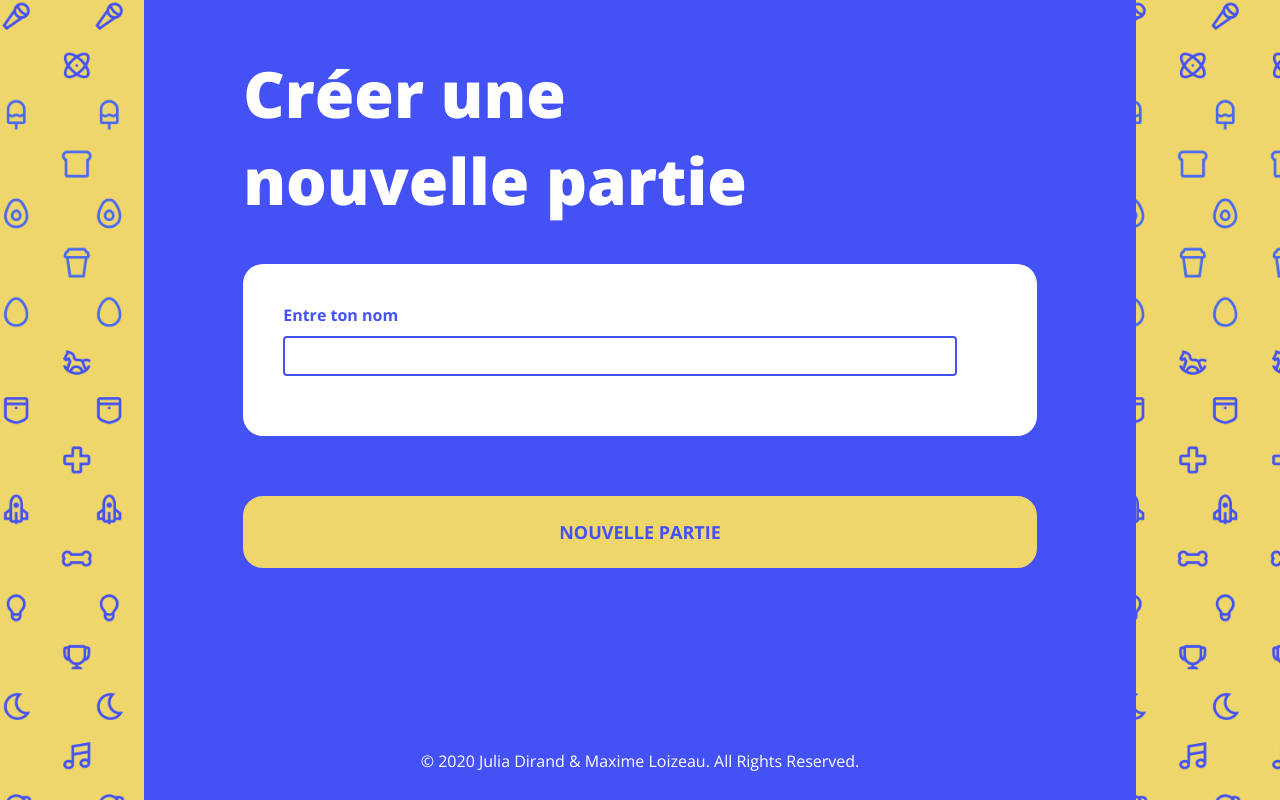
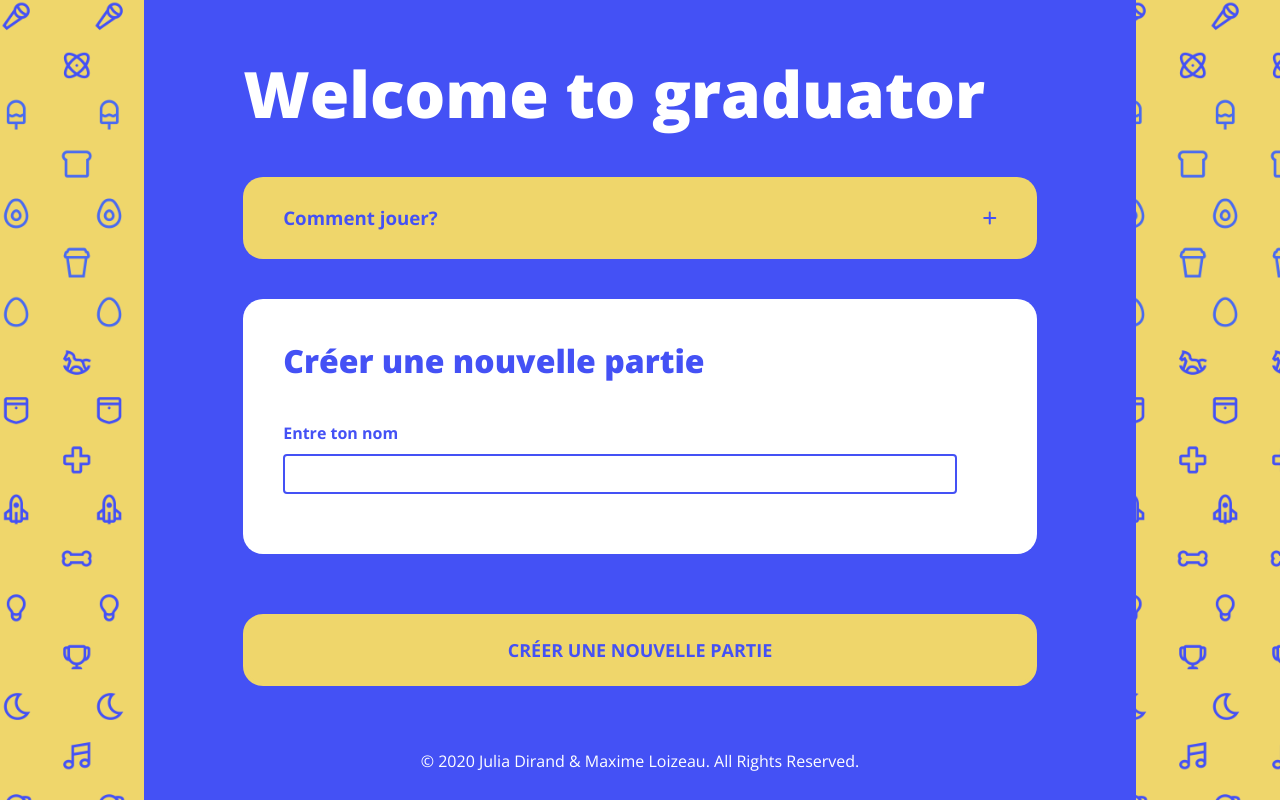
Before and after one commit to maximeloizeau/petit-bac, a React (Create React App) app in the folder client/: page / in a window 1280 px wide. Built offline with nearby package versions, Linux system fonts and the light colour scheme; no server answers.

Commit message:
create share links and accordeon

```diff
--- a/client/src/App.css
+++ b/client/src/App.css
@@ -58,7 +58,17 @@ h1 {
   margin-top: 0;
 }
 
-button.primary {
+h2 {
+  color: white;
+  font-weight: 800;
+  text-align: left;
+  margin-bottom: 40px;
+  font-size: 2em;
+  margin-top: 0;
+  color: #4451f5;
+}
+
+button.primary, .primary {
   background-color: #efd66b;
   border: solid 4px #efd66b;
   text-transform: uppercase;
@@ -81,6 +91,52 @@ button.primary:hover {
   background-color: #4451f5;
   color: #efd66b;
 }
+
+.shareLink.whatsapp, .shareLink.copy {
+  border: solid 2px #efd66b;
+  text-transform: uppercase;
+  font-family: "Open Sans", sans-serif;
+  font-weight: 700;
+  color: #efd66b;
+  outline: 0;
+  border-radius: 10px;
+  font-size: 16px;
+  cursor: pointer;
+  transition: all 0.3s;
+  text-decoration: none;
+  text-transform: inherit;
+  height: 40px;
+  display: flex;
+  align-items: center;
+  justify-content: center;
+  margin-right: 10px;
+  background: none;
+  width: fit-content;
+  padding: 0 10px;
+  overflow: hidden;
+  text-overflow: ellipsis;
+  white-space: nowrap;
+  display: block;
+  line-height: 36px;
+}
+
+.shareLink.copy:active {
+  transform: translateY(-4px);
+  background-color: #4451f5;
+  color: #efd66b;
+}
+
+
+.shareLink:hover, .shareLink.copy:hover {
+  background-color: #efd66b;
+  color: #4451f5;
+}
+
+.fa-whatsapp {
+  font-size: 18px;
+  margin-right: 10px;
+}
+
 
 button.secondary {
   background-color: #4451f5;
@@ -109,7 +165,6 @@ button.secondary:hover {
 
 button.secondary:active {
   transform: translateY(-4px);
-  box-shadow: 0 5px 10px rgba(0, 0, 0, 0.2);
   background-color: #4451f5;
   color: #efd66b;
 }
@@ -192,7 +247,7 @@ button.secondary:active {
 .form {
   background-color: white;
   border-radius: 20px;
-  margin-top: 20px;
+  margin-top: 40px;
   margin-bottom: 20px;
   padding: 40px;
   text-align: left;
@@ -252,3 +307,23 @@ footer {
     font-size: 30px;
   }
 }
+
+
+.accordeon {
+  background-color: #efd66b;
+  padding: 10px 40px;
+  border-radius: 20px;
+  display: flex;
+  justify-content: space-between;
+  align-items: center;
+  color: #4451f5;
+  cursor: pointer;
+}
+
+.accordeon.close > .rules {
+  display: none;
+}
+
+.accordeon.open > .rules {
+  display: block;
+}
--- a/client/src/features/gameLobby/GameLobby.module.css
+++ b/client/src/features/gameLobby/GameLobby.module.css
@@ -1,4 +1,18 @@
+.headerLobby {
+    display: flex;
+    margin-bottom: 40px;
+    flex-direction: column;
+}
 
+.headerLobby > h1 {
+    margin-bottom: 0;
+}
+
+.shareLinks {
+    display: flex;
+    align-items: center;
+    margin-top: 10px;
+}
 
 .players {
     display: grid;
--- a/client/src/features/gameLobby/GameLobby.tsx
+++ b/client/src/features/gameLobby/GameLobby.tsx
@@ -7,6 +7,8 @@ import { useSelector, useDispatch } from "react-redux";
 import { selectGame, selectPlayerId } from "../../app/game";
 import { startGame } from "../../actions/game";
 import { Loading } from "../loading/Loading";
+import { S_IRUSR } from "constants";
+
 
 function formatGameId(gameId: string) {
   return gameId.split("-")[0];
@@ -39,9 +41,27 @@ export function GameLobby() {
     slotNumber++;
   }
 
+  function shareLink () {
+    const url = window.location.href;
+    const hello = "Rejoins moi pour une partie sur Graduator: "
+    const text = encodeURIComponent(hello + " " + url );
+    const whatsappUrl = "https://api.whatsapp.com/send?phone=&text=" + text + "&source=&data=&app_absent=";
+    return whatsappUrl;
+  }
+
+  function copyToClipboard () {
+    return navigator.clipboard.writeText(window.location.href);
+  }
+
   return (
     <div>
-      <h1>Game {formatGameId(gameId)}</h1>
+      <div className={styles.headerLobby}>
+        <h1>Game {formatGameId(gameId)}</h1>
+        <div className={styles.shareLinks}>
+          <button className="shareLink copy" onClick={copyToClipboard}>Copier le lien</button>
+          <a className="shareLink whatsapp" href={shareLink()} target="_blank"><i className="fab fa-whatsapp"></i>Share on Whatsapp</a>
+        </div>
+      </div>
       <div className="box">
         <div className="subBox">
           <label>Joueurs</label>
@@ -82,7 +102,7 @@ export function GameLobby() {
           Commencer la partie
         </button>
       )}
-      <button className="secondary">Copier le lien</button>
+      <button className="secondary" onClick={copyToClipboard}>Copier le lien</button>
     </div>
   );
 }
--- a/client/src/features/home/Home.tsx
+++ b/client/src/features/home/Home.tsx
@@ -1,24 +1,36 @@
-import React from "react";
+import React, { useState } from "react";
 // import { Loading } from "../loading/Loading";
 import { createNewGame } from "../../actions/game";
 import { useDispatch } from "react-redux";
 
 export function Home() {
   const dispatch = useDispatch();
+  const [closeState, setCloseState] = useState("close");
+
+  const toggleCloseState = () => {
+    setCloseState(closeState === "close" ? "open" : "close");
+  }
 
   return (
     <div className="container">
       <h1>
-        Créer une <br></br>nouvelle partie
+      Welcome to graduator
       </h1>
+      <div className={`accordeon ${closeState}`} onClick={toggleCloseState}>
+        <h3>Comment jouer?</h3>
+        <i className="fa fa-plus"></i>
+        <p className="rules">This is a rule</p>
+      </div>
       <div className="form">
+        <h2>
+          Créer une nouvelle partie
+        </h2>
         <label>Entre ton nom</label>
         <input></input>
       </div>
       <button onClick={() => dispatch(createNewGame())} className="primary">
-        nouvelle partie
+        Créer une nouvelle partie
       </button>
-      {/* <Loading /> */}
     </div>
   );
 }
```
Also changed, not shown: client/src/features/loading/Loading.tsx (+0 -16 lines).
